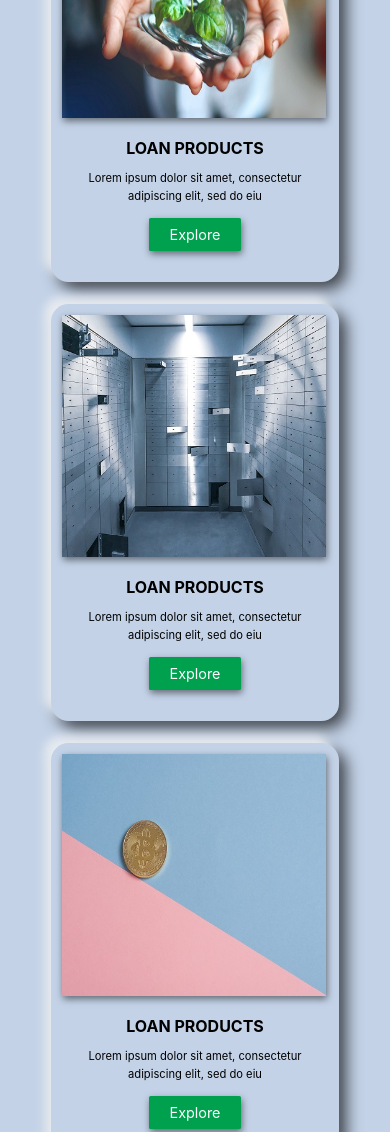
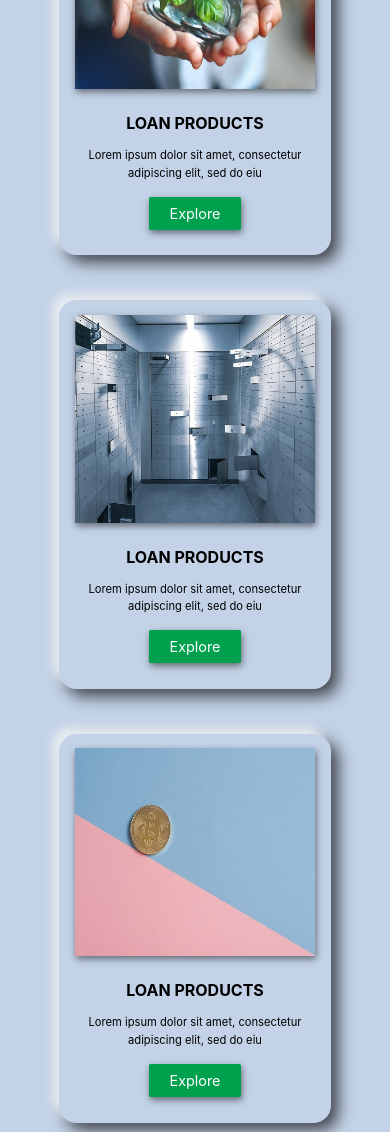
Before and after one commit to Jishan977/Agamya, a plain HTML site: page index.html in a window 390 px wide. Shown: the part 1173-2305 px from the top of the page. Drawn offline with nearby package versions, Linux system fonts and the light colour scheme.

Commit message:
product section made smaller and provided margin bottom in news section  of index page

```diff
--- a/scss/abstracts/_media-query.scss
+++ b/scss/abstracts/_media-query.scss
@@ -489,13 +489,13 @@
             }
 
             &__cards {
-                padding: 2.8rem 0;
+                padding: 2.8rem 0 2rem 0;
             }
 
             &__product {
-                width: 18rem;
-                padding: .7rem;
-                margin: .7rem 0;
+                width: 17rem;
+                padding: .9rem .7rem ;
+                margin-bottom: 2rem;
                 border-radius: 1.1rem;
                 flex-direction: column;
             }
@@ -506,17 +506,22 @@
                 align-items: center;
             }
 
+            &__p-img {
+                align-self: center;
+            }
+
             &--p1-img {
-                width: 264px;
-                height: 242.264px;
+                width: 15rem;
+                height: 13rem;
             }
 
             &--p2-img {
-                width: 16.5rem;
+                width: 15rem;
+                height: 13rem;
             }
 
             &__p-info {
-                padding: 1.2rem .4rem;
+                padding: 1.5rem 0 .7rem 0;
                 height: 9.5rem;
             }
 
@@ -762,7 +767,7 @@
             }
 
             &__card:first-child {
-                margin-bottom: 2rem;
+                margin-bottom: 3rem;
             }
 
             &__newsimg {
@@ -807,7 +812,7 @@
             &__main {
                 flex-direction: column;
                 align-items: center;
-                margin-bottom: 1rem;
+                margin-bottom: 1.5rem;
             }
 
             &__card {
@@ -816,7 +821,7 @@
             }
 
             &__card:first-child {
-                margin-bottom: 1rem;
+                margin-bottom: 3rem;
             }
 
             &__newsimg {
```
Also changed, not shown: css/style.css.
